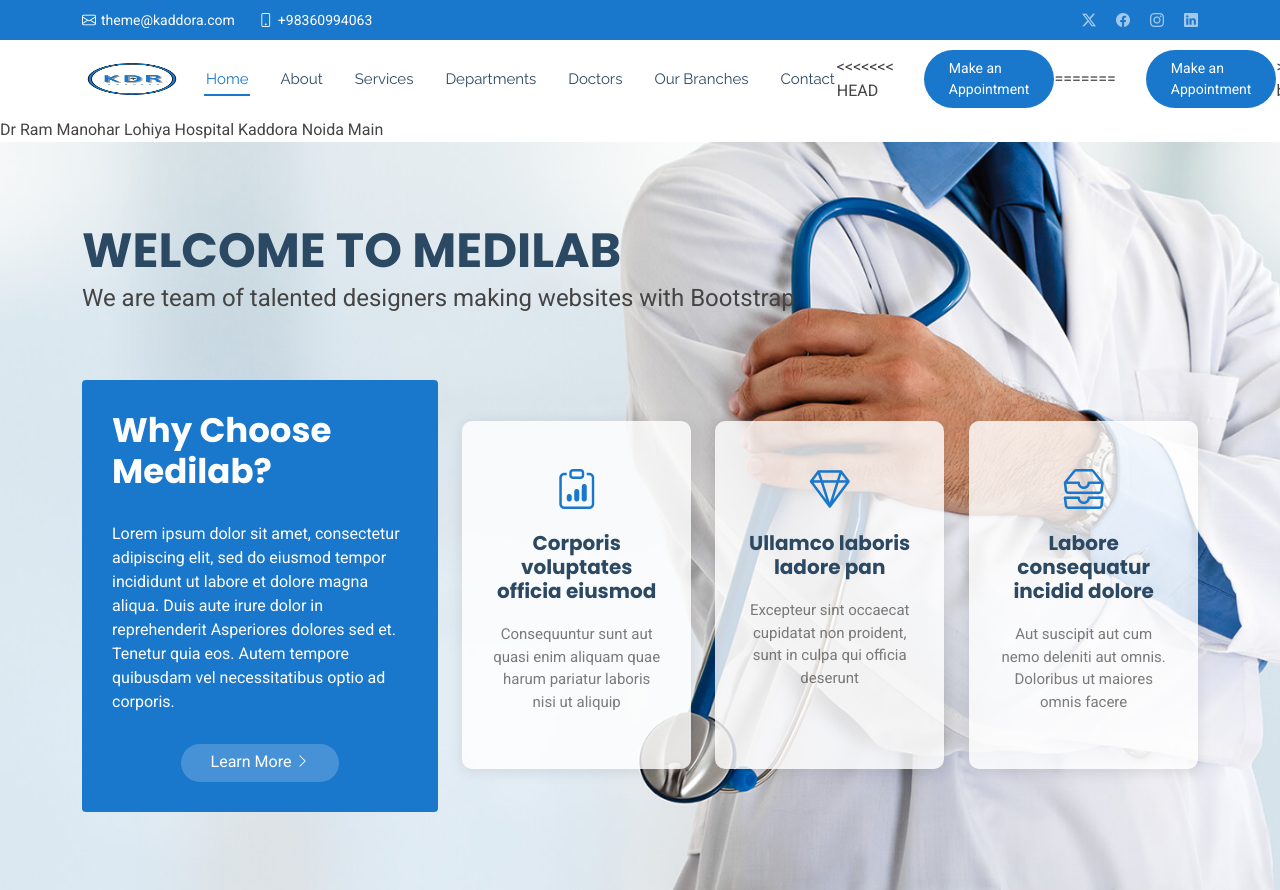
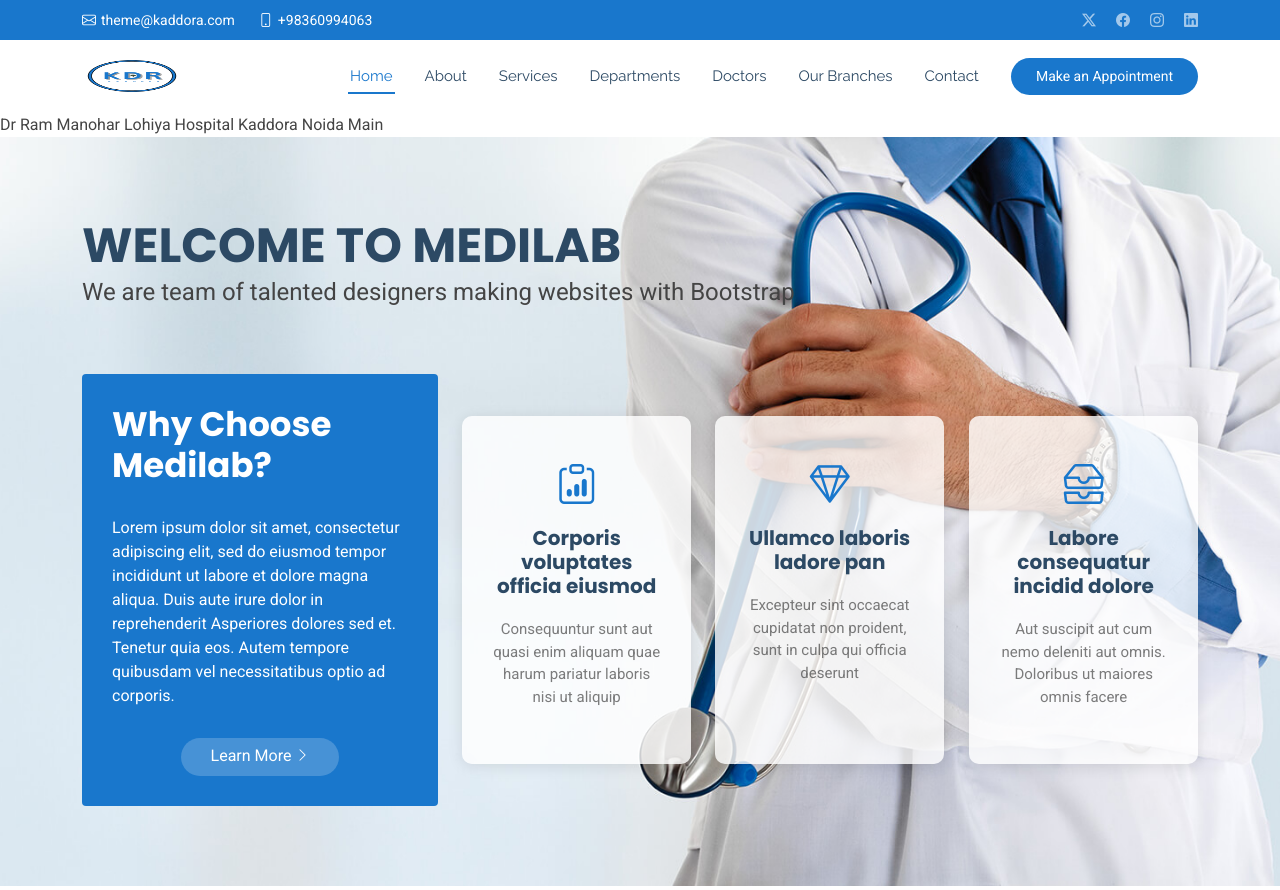
Before and after one commit to Amarmani1234/kaddora_hospital, a PHP site: page /index.php in a window 1280 px wide; the page is wider, and only the part inside the window is pictured. Shown: the top 890 px of that part. Run offline with PHP 8.4, Linux system fonts and the light colour scheme.

Commit message:
Add header and services page

```diff
--- a/forms/header.php
+++ b/forms/header.php
@@ -64,12 +64,8 @@
           </ul>
           <i class="mobile-nav-toggle d-xl-none bi bi-list"></i>
         </nav>
-<<<<<<< HEAD
         <!-- <a class="cta-btn d-none d-sm-block" href="#appointment">Make an Appointment</a> -->
          <a class="cta-btn d-none d-sm-block" href="services.php">Make an Appointment</a>
-=======
-        <a class="cta-btn d-none d-sm-block" href="services.php">Make an Appointment</a>
->>>>>>> bb16fda9e568a7ea2e93456d864002208d427b24
       </div>
     </div>
     Dr Ram Manohar Lohiya Hospital  Kaddora Noida Main
```
